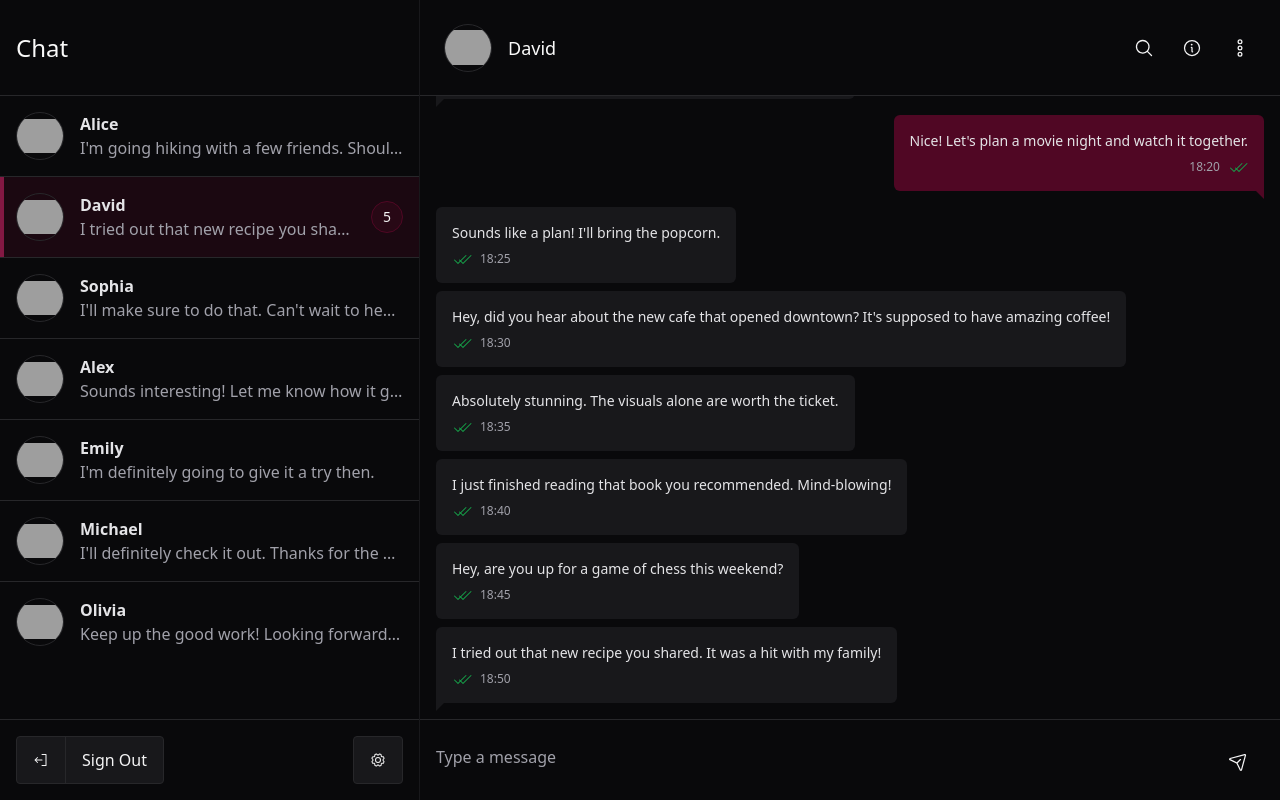
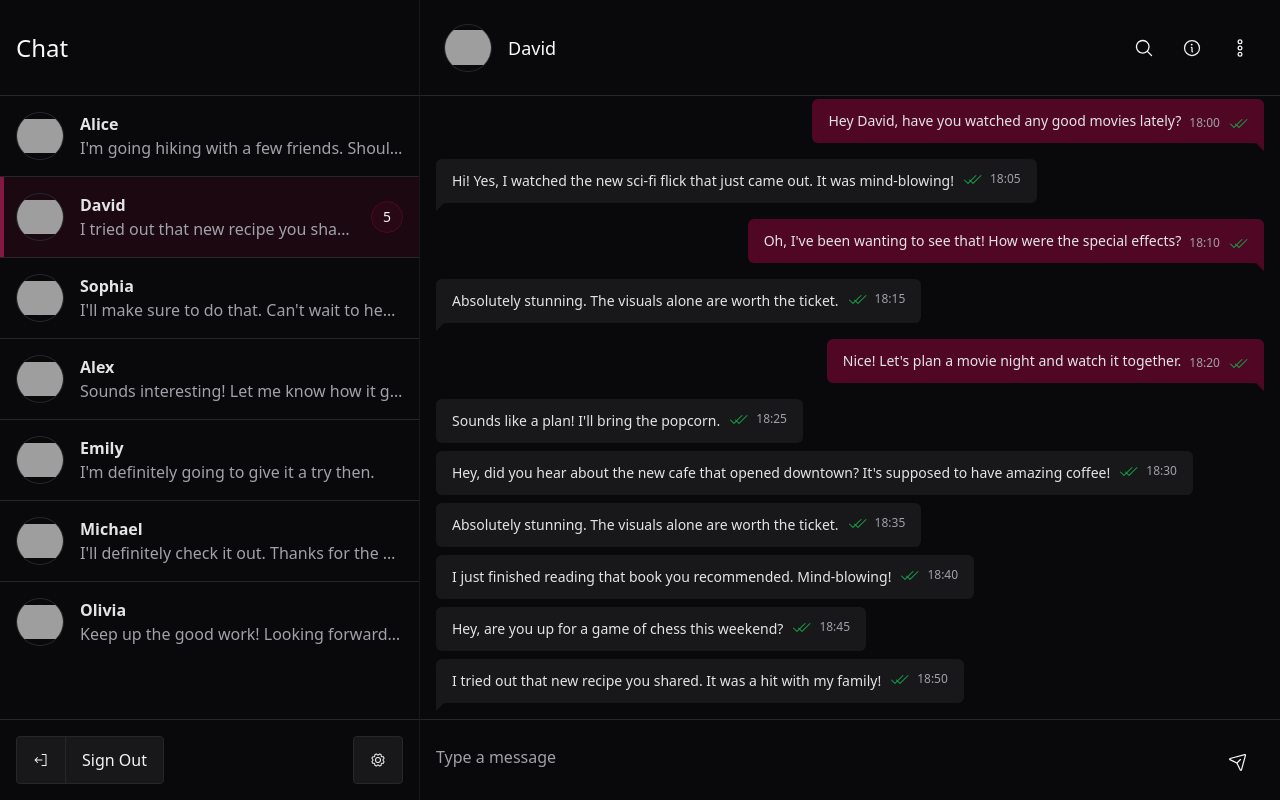
Before and after one commit to gelzinn/livechat, a Next.js app: page /chat in a window 1280 px wide. Both pictures are taken after a click on the item 209 px from the left and 216 px from the top of the page. Built offline with nearby package versions, Linux system fonts and the light colour scheme; grey boxes are pictures that could not be loaded.

Commit message:
feat: add break lines into chat message at chat component

```diff
--- a/app/components/Chat/ChatContent.tsx
+++ b/app/components/Chat/ChatContent.tsx
@@ -185,7 +185,7 @@ export const ChatContent = ({
                       key={index}
                       className={`flex flex-col gap-1 ${isUser ? "items-end" : "items-start"} ${!isSameAsPrevious && index != 0 ? "mt-4" : "mt-2"}`}
                     >
-                      <div className={`relative flex flex-col ${isUser ? "items-end" : "items-start"} justify-center w-auto  ${isUser ? "bg-pink-950" : "bg-zinc-900"} p-4 rounded-md gap-2 ${isUser ? "flex-row-reverse" : "flex-row"}`}>
+                      <div className={`relative flex flex-wrap ${isUser ? "items-end" : "items-start"} lg:justify-end w-auto ${isUser ? "bg-pink-950" : "bg-zinc-900"} px-4 py-3 rounded-md gap-2 ${isUser ? "flex-row" : "flex-row"} w-fit max-w-3xl`}>
                         {!isSameAsNext && (
                           <div
                             className={`absolute ${isUser ? "right-0 rotate-180 rounded-br-0" : "left-0 -rotate-180 rounded-bl-0"} -bottom-2 -scale-x-100 w-4 h-4 ${isUser ? "bg-pink-950" : "bg-zinc-900"} max-lg:hidden`}
@@ -195,8 +195,8 @@ export const ChatContent = ({
                             }}
                           />
                         )}
-                        <div className={`flex flex-col w-full z-10 overflow-hidden ${isUser ? "items-end" : "items-start"}`}>
-                          <span className="text-zinc-200 text-sm">{message.content}</span>
+                        <div className={`flex flex-col w-fit z-10 overflow-hidden ${isUser ? "items-end" : "items-start"}`}>
+                          <span className="text-zinc-200 text-sm whitespace-break-spaces w-fit leading-5">{message.content}</span>
                         </div>
                         <div className={`flex items-center gap-2 ${isUser ? "flex-row" : "flex-row-reverse"}`}>
                           <span
```
